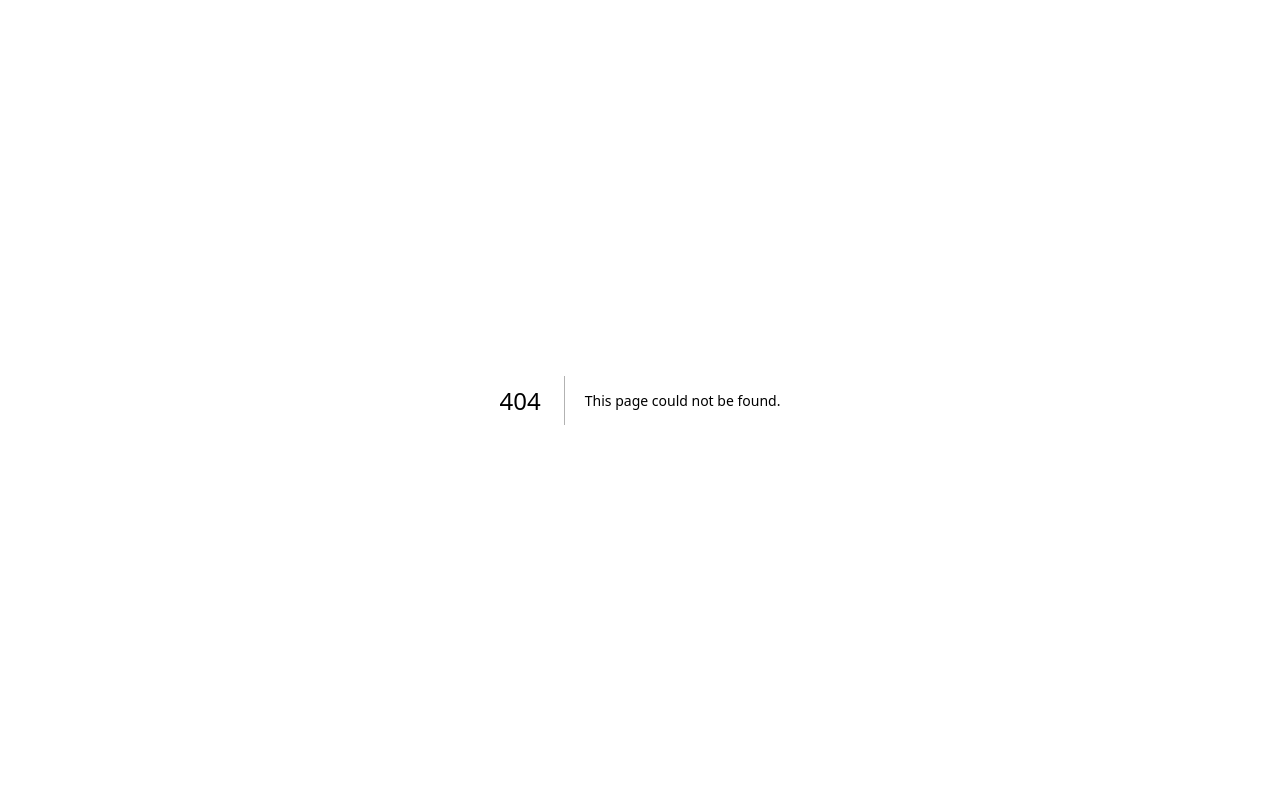
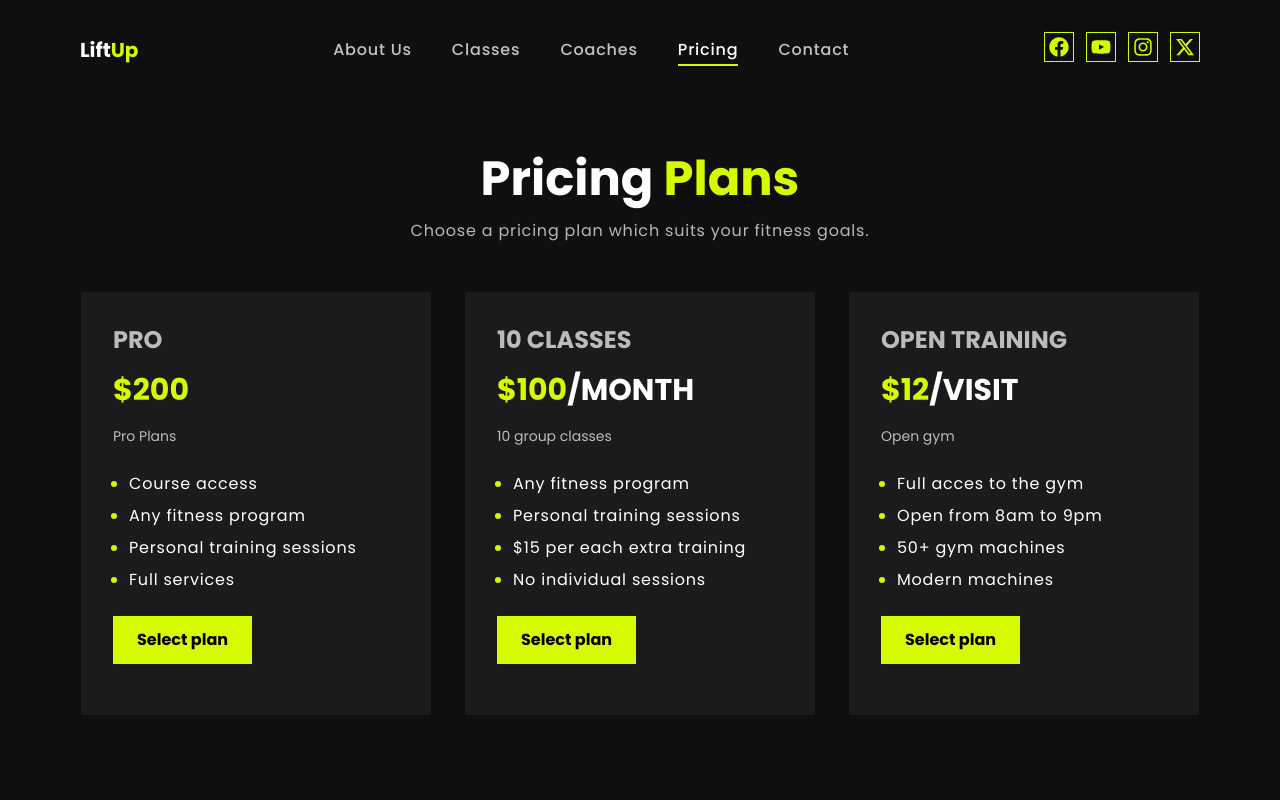
Before and after one commit to BARBARBoyyHD/gym-app-nextjs-supabase, a Next.js app: page /pricing in a window 1280 px wide. Before the commit this address had no page. Shown: the top 800 px of the page. Built offline with nearby package versions, Linux system fonts and the light colour scheme.

Commit message:
Feat(page & style) : Create a pricing page and update style all pages

```diff
--- a/src/app/coaches/page.tsx
+++ b/src/app/coaches/page.tsx
@@ -17,42 +17,42 @@ export default function CoachesPage() {
           <div className="grid grid-cols-1 md:grid-cols-2 lg:grid-cols-3 gap-6 space-y-6 mt-12">
             <div>
               <div className="bg-gray-800 h-[400px]"></div>
-              <div className="mt-6">
+              <div className="mt-6 text-center">
                 <h5 className="text-2xl font-bold text-brand">Hank Wilson</h5>
                 <p className="text-white/70">Professional Trainer</p>
               </div>
             </div>
             <div>
               <div className="bg-gray-800 h-[400px]"></div>
-              <div className="mt-6">
+              <div className="mt-6 text-center">
                 <h5 className="text-2xl font-bold text-brand">Frank Stone</h5>
                 <p className="text-white/70">Founder/Head Coach</p>
               </div>
             </div>
             <div>
               <div className="bg-gray-800 h-[400px]"></div>
-              <div className="mt-6">
+              <div className="mt-6 text-center">
                 <h5 className="text-2xl font-bold text-brand">Donald</h5>
                 <p className="text-white/70">Professional Trainer</p>
               </div>
             </div>
             <div>
               <div className="bg-gray-800 h-[400px]"></div>
-              <div className="mt-6">
+              <div className="mt-6 text-center">
                 <h5 className="text-2xl font-bold text-brand">Petersen</h5>
                 <p className="text-white/70">Professional Trainer</p>
               </div>
             </div>
             <div>
               <div className="bg-gray-800 h-[400px]"></div>
-              <div className="mt-6">
+              <div className="mt-6 text-center">
                 <h5 className="text-2xl font-bold text-brand">Steve</h5>
                 <p className="text-white/70">Professional Trainer</p>
               </div>
             </div>
             <div>
               <div className="bg-gray-800 h-[400px]"></div>
-              <div className="mt-6">
+              <div className="mt-6 text-center">
                 <h5 className="text-2xl font-bold text-brand">Mary Grey</h5>
                 <p className="text-white/70">Professional Trainer</p>
               </div>
--- /dev/null
+++ b/src/app/pricing/page.tsx
@@ -0,0 +1,78 @@
+import Navbar from "@/components/Navbar";
+import Footer from "@/components/Footer";
+import ButtonBrand from "@/components/button/ButtonBrand";
+
+export default function PricingPage() {
+  return (
+    <>
+      <Navbar />
+      <main>
+        <section className="max-w-6xl mx-auto px-4 mt-18 mb-24">
+          <h2 className="text-4xl md:text-5xl font-bold mb-4 text-center">
+            Pricing <span className="text-brand">Plans</span>
+          </h2>
+          <p className="text-white/70 text-center">
+            Choose a pricing plan which suits your fitness goals.
+          </p>
+          <div className="grid grid-cols-1 md:grid-cols-2 lg:grid-cols-3 space-y-6 mt-12 gap-8">
+            <div className="bg-dark-secondary border-brand h-[425px] p-8">
+              <h3 className="text-white/70 uppercase text-2xl font-bold">
+                Pro
+              </h3>
+              <h5 className="uppercase text-3xl font-bold my-4 ">
+                <span className="text-brand">$200</span>
+              </h5>
+              <span className="text-sm text-white/70">Pro Plans</span>
+              <ul className="list-disc my-6 space-y-2">
+                <li className="ml-4 marker-brand">Course access</li>
+                <li className="ml-4 marker-brand">Any fitness program</li>
+                <li className="ml-4 marker-brand">
+                  Personal training sessions
+                </li>
+                <li className="ml-4 marker-brand">Full services</li>
+              </ul>
+              <ButtonBrand icon={false} title="Select plan" />
+            </div>
+            <div className="bg-dark-secondary border-brand h-[425px] p-8">
+              <h3 className="text-white/70 uppercase text-2xl font-bold">
+                10 Classes
+              </h3>
+              <h5 className="uppercase text-3xl font-bold my-4">
+                <span className="text-brand">$100</span>/Month
+              </h5>
+              <span className="text-sm text-white/70">10 group classes</span>
+              <ul className="list-disc my-6 space-y-2">
+                <li className="ml-4 marker-brand">Any fitness program</li>
+                <li className="ml-4 marker-brand">
+                  Personal training sessions
+                </li>
+                <li className="ml-4 marker-brand">
+                  $15 per each extra training
+                </li>
+                <li className="ml-4 marker-brand">No individual sessions</li>
+              </ul>
+              <ButtonBrand icon={false} title="Select plan" />
+            </div>
+            <div className="bg-dark-secondary border-brand h-[425px] p-8">
+              <h3 className="text-white/70 uppercase text-2xl font-bold">
+                Open Training
+              </h3>
+              <h5 className="uppercase text-3xl font-bold my-4 ">
+                <span className="text-brand">$12</span>/Visit
+              </h5>
+              <span className="text-sm text-white/70">Open gym</span>
+              <ul className="list-disc my-6 space-y-2">
+                <li className="ml-4 marker-brand">Full acces to the gym</li>
+                <li className="ml-4 marker-brand">Open from 8am to 9pm</li>
+                <li className="ml-4 marker-brand">50+ gym machines</li>
+                <li className="ml-4 marker-brand">Modern machines</li>
+              </ul>
+              <ButtonBrand icon={false} title="Select plan" />
+            </div>
+          </div>
+        </section>
+      </main>
+      <Footer />
+    </>
+  );
+}
--- a/src/components/section/Classes.tsx
+++ b/src/components/section/Classes.tsx
@@ -45,7 +45,9 @@ export default function Classes() {
     <section>
       <div className="max-w-6xl mx-auto px-4">
         <div className="text-center mb-12">
-          <h2 className="text-4xl font-bold mb-3">Our Classes</h2>
+          <h2 className="text-4xl md:text-5xl font-bold mb-3">
+            Our <span className="text-brand">Classes</span>
+          </h2>
           <p className="text-white/70">
             Whatever your fitness goals are, our dedicated fitness instructors
             will help you achieve them.
--- a/src/components/section/Coaches.tsx
+++ b/src/components/section/Coaches.tsx
@@ -2,7 +2,9 @@ export default function Coaches() {
   return (
     <section>
       <div className="max-w-6xl mx-auto px-4 mb-12">
-        <h2 className="text-4xl font-bold mb-4 text-center">Our Coaches</h2>
+        <h2 className="text-4xl md:text-5xl font-bold mb-4 text-center">
+          Our <span className="text-brand">Coaches</span>
+        </h2>
         <p className="text-white/70 text-center">
           Our team of highly trained and certified fitness instructors will help
           you set your goals.
--- a/src/components/section/Contact.tsx
+++ b/src/components/section/Contact.tsx
@@ -14,8 +14,8 @@ export default function Contact() {
       <div className="max-w-6xl mx-auto px-4">
         <div className="grid grid-cols-1 md:grid-cols-2 mb-20">
           <div>
-            <h2 className="text-5xl font-bold uppercase mb-3">
-              Let's Get started
+            <h2 className="text-4xl md:text-5xl font-bold uppercase mb-3">
+              Let's Get <span className="text-brand">started</span>
             </h2>
             <p className="my-6">Fill out the form or contact us directly</p>
             <p className="text-white/70 mb-4 leading-relaxed">
--- a/src/components/section/GroupTraining.tsx
+++ b/src/components/section/GroupTraining.tsx
@@ -5,7 +5,9 @@ export default function GroupTraining() {
         <div className="flex flex-wrap">
           <div className="flex-1 flex items-center flex-wrap ">
             <div>
-              <h2 className="text-5xl font-bold mb-3">Group Training</h2>
+              <h2 className="text-4xl md:text-5xl font-bold mb-3">
+                Group Training
+              </h2>
               <p className="my-6">Work in groups to become a better you.</p>
               <p className="text-white/70 mb-4 leading-relaxed">
                 If you prefer to train in groups, we have something to offer
--- a/src/components/section/Home.tsx
+++ b/src/components/section/Home.tsx
@@ -9,7 +9,7 @@ export default function Home() {
         </div>
         <div className="flex flex-col justify-center text-left space-y-4 order-2 md:order-1">
           <h1 className="text-4xl md:text-7xl font-bold leading-tight">
-            GET FIT AND FEEL <span className="color-brand">GREAT!</span>
+            GET FIT AND FEEL <span className="text-brand">GREAT!</span>
           </h1>
           <p className="text-lg text-white/70 max-w-md leading-7">
             Our professional instructors will help you stay active and healthy
--- a/src/components/section/PersonalTraining.tsx
+++ b/src/components/section/PersonalTraining.tsx
@@ -10,7 +10,9 @@ export default function Coaches() {
           </div>
           <div className="flex-1 flex items-center flex-wrap">
             <div>
-              <h2 className="text-5xl font-bold mb-3">Personal Training</h2>
+              <h2 className="text-4xl md:text-5xl font-bold mb-3">
+                Personal Training
+              </h2>
               <p className="my-6">
                 Maximum results and flexible training schedule.
               </p>
--- a/src/components/section/Plans.tsx
+++ b/src/components/section/Plans.tsx
@@ -4,7 +4,9 @@ export default function Plans() {
   return (
     <section>
       <div className="max-w-6xl mx-auto px-4 mb-12">
-        <h2 className="text-4xl font-bold mb-4 text-center">Pricing Plans</h2>
+        <h2 className="text-4xl md:text-5xl font-bold mb-4 text-center">
+          Pricing <span className="text-brand">Plans </span>
+        </h2>
         <p className="text-white/70 text-center">
           Choose a pricing plan which suits your fitness goals.
         </p>
@@ -46,7 +48,7 @@ export default function Plans() {
             <h5 className="uppercase text-3xl font-bold my-4 ">
               <span className="text-brand">$12</span>/Visit
             </h5>
-            <span className="text-sm text-white/70">Pro Plans</span>
+            <span className="text-sm text-white/70">Open gym</span>
             <ul className="list-disc my-6 space-y-2">
               <li className="ml-4 marker-brand">Full acces to the gym</li>
               <li className="ml-4 marker-brand">Open from 8am to 9pm</li>
```
